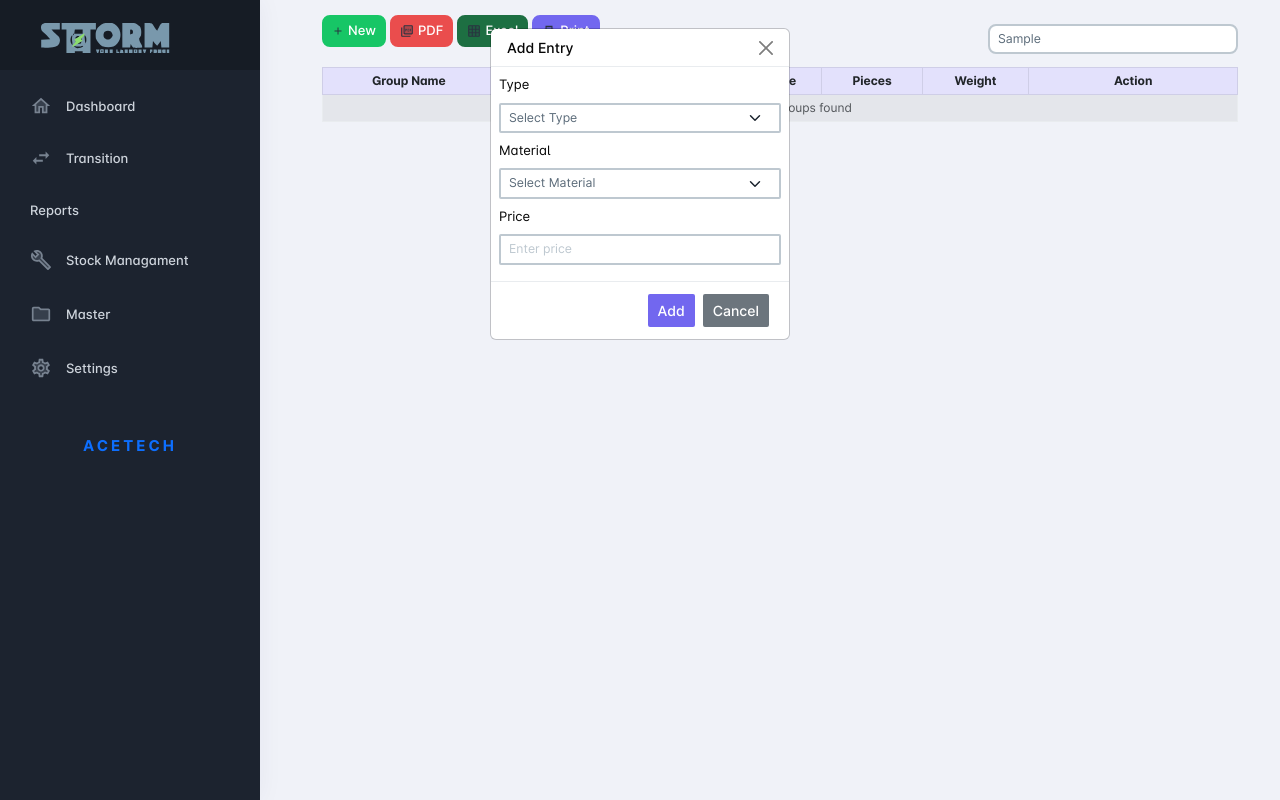
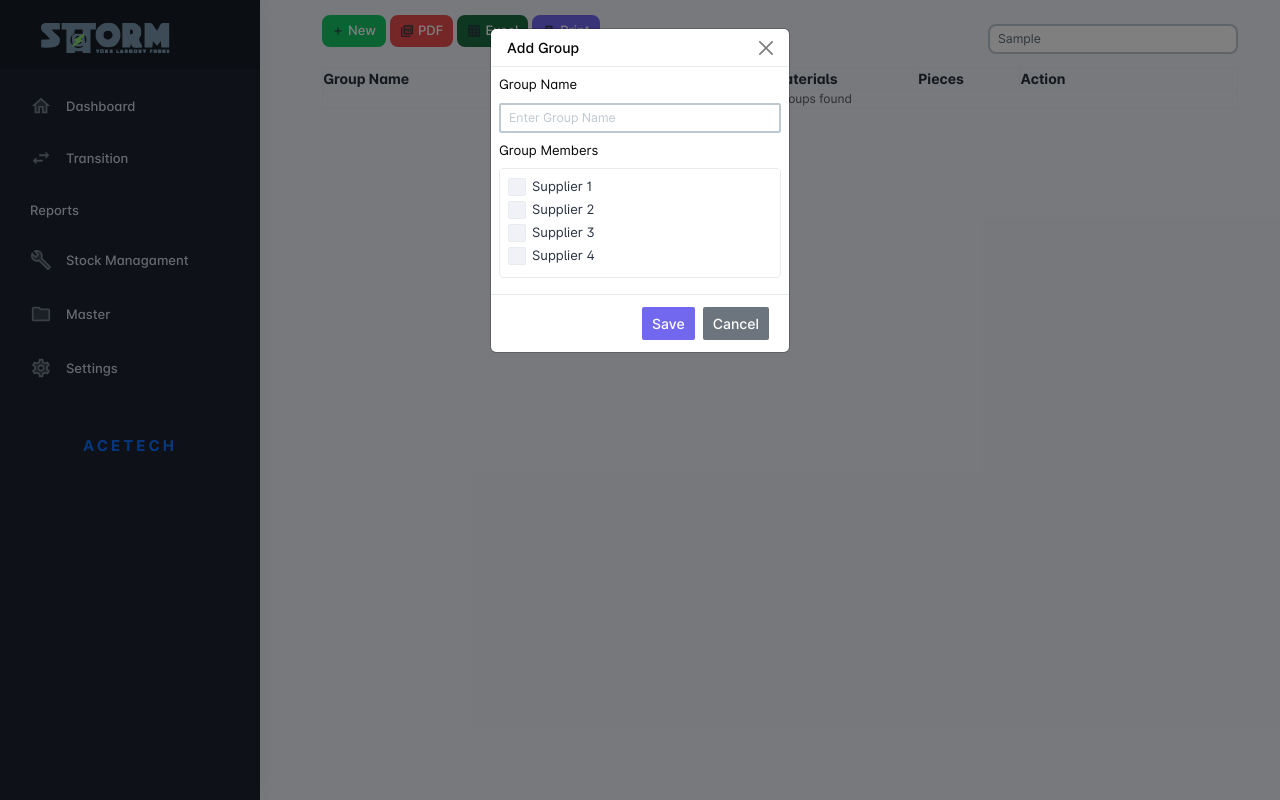
Before and after one commit to AcetechDevelopment/FLS, a React (Vite) app: page /suppliergroup in a window 1280 px wide. Both pictures are taken after typing "Sample" into the empty fields and a click on the button "add New". Built offline with nearby package versions, Linux system fonts and the light colour scheme; some icons are missing.

Commit message:
suppliergroup

```diff
--- a/src/views/master/supplier.jsx
+++ b/src/views/master/supplier.jsx
@@ -1,4 +1,3 @@
-
 import "bootstrap/dist/css/bootstrap.min.css";
 import jsPDF from "jspdf";
 import autoTable from "jspdf-autotable";
--- a/src/views/master/suppliergroup.jsx
+++ b/src/views/master/suppliergroup.jsx
@@ -7,18 +7,36 @@ import * as XLSX from "xlsx";
 const SupplierGroup = () => {
   const [groups, setGroups] = useState([]);
   const [search, setSearch] = useState("");
-  const [showModal, setShowModal] = useState(false);
+  const [showModal, setShowModal] = useState(false); // group modal
   const [editingGroup, setEditingGroup] = useState(null);
   const [formData, setFormData] = useState({
     groupName: "",
     description: "",
+    groupMembers: []   // ✅ added so Group Members checkboxes work
+  });
+
+  // ====== NEW: material modal state and form ======
+const [showMaterialModal, setShowMaterialModal] = useState(false);
+const [selectedGroupId, setSelectedGroupId] = useState(null); // which row you’re editing
+const [tempMaterials, setTempMaterials] = useState([]); // temp materials before saving
+const [materialForm, setMaterialForm] = useState({
+  material: "",
+  weight: "",
+  price: "",
 });
 
   // ✅ Load data from localStorage when component mounts
   useEffect(() => {
     const stored = localStorage.getItem("supplierGroupData");
     if (stored) {
-      setGroups(JSON.parse(stored));
+      try {
+        const parsed = JSON.parse(stored);
+        // ensure groups have materials array
+        const safe = parsed.map(g => ({ ...g, materials: g.materials || [] }));
+        setGroups(safe);
+      } catch (err) {
+        setGroups(parsed);
+      }
     }
   }, []);
 
@@ -65,7 +83,7 @@ const SupplierGroup = () => {
   // Open modal for new group
   const handleNewGroup = () => {
     setEditingGroup(null);
-    setFormData({ groupName: "", description: "" });
+    setFormData({ groupName: "", description: "", groupMembers: [] });
     setShowModal(true);
   };
 
@@ -81,11 +99,11 @@ const SupplierGroup = () => {
     if (editingGroup) {
       setGroups(
         groups.map((g) =>
-          g.id === editingGroup.id ? { ...formData, id: editingGroup.id } : g
+          g.id === editingGroup.id ? { ...formData, id: editingGroup.id, materials: g.materials || [] } : g
         )
       );
     } else {
-      setGroups([...groups, { ...formData, id: Date.now() }]);
+      setGroups([...groups, { ...formData, id: Date.now(), materials: [] }]);
     }
     setShowModal(false);
   };
@@ -93,6 +111,30 @@ const SupplierGroup = () => {
   // Delete group
   const deleteRow = (id) => {
     setGroups(groups.filter((group) => group.id !== id));
+  };
+
+  // ====== NEW: open material modal for a group ======
+  const openMaterialModal = (groupId) => {
+    setSelectedGroupId(groupId);
+    setMaterialForm({ supplier: "", material: "", pieces: "" });
+    setShowMaterialModal(true);
+  };
+  // alias for older code that used openModal
+  const openModal = openMaterialModal;
+
+  // ====== NEW: save material into selected group ======
+  const handleSaveMaterial = () => {
+    if (!selectedGroupId) return alert("No group selected.");
+    if (!materialForm.material) return alert("Enter material name.");
+    setGroups(prev =>
+      prev.map(g =>
+        g.id === selectedGroupId
+          ? { ...g, materials: [...(g.materials || []), { ...materialForm, id: Date.now() }] }
+          : g
+      )
+    );
+    setShowMaterialModal(false);
+    setMaterialForm({ supplier: "", material: "", pieces: "" });
   };
 
   // ✅ Export PDF
@@ -191,7 +233,7 @@ const SupplierGroup = () => {
   const filteredGroups = groups.filter(
     (g) =>
       g.groupName.toLowerCase().includes(search.toLowerCase()) ||
-      g.description.toLowerCase().includes(search.toLowerCase())
+      (g.description || "").toLowerCase().includes(search.toLowerCase())
   );
 
   return (
@@ -280,22 +322,15 @@ const SupplierGroup = () => {
       </div>
 
       {/* ✅ Table */}
-      <div className="table-responsive">
-        <table
-          className="table table-bordered table-striped align-middle"
-          style={{ fontSize: "12px" }}
-        >
-          <thead className="table-primary" style={{ fontSize: "12px" }}>
-            <tr className="text-center">
-              <th className="py-1 px-1">Group Name</th>
-              <th className="py-1 px-1">Supplier</th>
-              <th className="py-1 px-1">Material</th>
-              <th className="py-1 px-1">Prize</th>
-              <th className="py-1 px-1">Pieces</th>
-              <th className="py-1 px-1"> Weight </th>
-              <th className="py-1 px-1" style={{ minWidth: "100px" }}>
-                Action
-              </th>
+      <table className="table table-bordered table-sm">
+        <thead>
+          <tr>
+            <th>Group Name</th>
+            <th>Supplier</th>
+            <th>Material</th>
+            <th>Materials</th>
+            <th>Pieces</th>
+            <th style={{ minWidth: "100px" }}>Action</th>
           </tr>
         </thead>
 
@@ -323,13 +358,26 @@ const SupplierGroup = () => {
                 </select>
               </td>
 
-                {/* Price Manual Entry */}
-                <td className="py-1 px-1">
-                  <input
-                    type="text"
-                    className="form-control form-control-sm"
-                    placeholder="Enter Price"
-                  />
+              {/* Materials list + + button */}
+              <td>
+                {(group.materials || []).length > 0 ? (
+                  <ul className="mb-0">
+                    {(group.materials || []).map((m) => (
+                      <li key={m.id}>
+                        {m.supplier} | {m.material} | {m.pieces}
+                      </li>
+                    ))}
+                  </ul>
+                ) : (
+                  <span className="text-muted">No material</span>
+                )}
+                {/* ➕ button */}
+                <button
+                  className="btn btn-sm btn-success ms-2"
+                  onClick={() => openMaterialModal(group.id)}
+                >
+                  +
+                </button>
               </td>
 
               {/* No. of Pieces */}
@@ -339,17 +387,8 @@ const SupplierGroup = () => {
                   className="form-control form-control-sm"
                   placeholder="Pieces"
                   min="0"
-                    onKeyDown={isIntegerKey} // 👈 only integers
-                  />
-                </td>
-
-                {/* Weight */}
-                <td className="py-1 px-1">
-                  <input
-                    type="text"
-                    className="form-control form-control-sm"
-                    placeholder="Weight (Kg)"
-                    onKeyDown={isDecimalKey} // 👈 allows decimals
+                  defaultValue={1}          // set defaultValue to avoid controlled-warning
+                  onKeyDown={isIntegerKey} // only integers
                 />
               </td>
 
@@ -409,83 +448,32 @@ const SupplierGroup = () => {
           )}
         </tbody>
       </table>
-      </div>
 
-      {/* ✅ Modal */}
+      {/* ✅ Group Modal (only keep one version) */}
       {showModal && (
-        <div className="modal fade show d-block" tabIndex="-1">
+        <div
+          className="modal fade show d-block"
+          tabIndex="-1"
+          style={{ backgroundColor: "rgba(0,0,0,0.5)" }}
+        >
           <div className="modal-dialog modal-sm">
             <div className="modal-content">
+              {/* Header */}
               <div className="modal-header py-2 px-3">
                 <h5 className="modal-title" style={{ fontSize: "14px" }}>
-                  {editingGroup ? "Edit Entry" : "Add Entry"}
+                  {editingGroup ? "Edit Group" : "Add Group"}
                 </h5>
                 <button
                   type="button"
-                  className="btn-close btn-sm"
+                  className="btn-close"
+                  aria-label="Close"
                   onClick={() => setShowModal(false)}
                 ></button>
               </div>
 
+              {/* Body */}
               <div className="modal-body p-2" style={{ fontSize: "13px" }}>
-                {/* Type */}
-                <div className="mb-2">
-                  <label className="form-label" style={{ fontSize: "13px" }}>
-                    Type
-                  </label>
-                  <select
-                    className="form-select form-select-sm"
-                    value={formData.type || ""}
-                    onChange={(e) =>
-                      setFormData({ ...formData, type: e.target.value })
-                    }
-                  >
-                    <option value="">Select Type</option>
-                    <option value="supplier">Supplier</option>
-                    <option value="supplierGroup">Supplier Group</option>
-                  </select>
-                </div>
-
-                {/* Supplier */}
-                {formData.type === "supplier" && (
-                  <>
-                    <div className="mb-2">
-                      <label className="form-label" style={{ fontSize: "13px" }}>
-                        Supplier Name
-                      </label>
-                      <input
-                        type="text"
-                        className="form-control form-control-sm"
-                        value={formData.supplierName || ""}
-                        onChange={(e) =>
-                          setFormData({
-                            ...formData,
-                            supplierName: e.target.value,
-                          })
-                        }
-                      />
-                    </div>
-                    <div className="mb-2">
-                      <label className="form-label" style={{ fontSize: "13px" }}>
-                        Supplier Code
-                      </label>
-                      <input
-                        type="text"
-                        className="form-control form-control-sm"
-                        value={formData.supplierCode || ""}
-                        onChange={(e) =>
-                          setFormData({
-                            ...formData,
-                            supplierCode: e.target.value,
-                          })
-                        }
-                      />
-                    </div>
-                  </>
-                )}
-
-                {/* Supplier Group */}
-                {formData.type === "supplierGroup" && (
+                {/* Group Name */}
                 <div className="mb-2">
                   <label className="form-label" style={{ fontSize: "13px" }}>
                     Group Name
@@ -497,67 +485,56 @@ const SupplierGroup = () => {
                     onChange={(e) =>
                       setFormData({ ...formData, groupName: e.target.value })
                     }
+                    placeholder="Enter Group Name"
                   />
                 </div>
-                )}
 
-                {/* Material Dropdown */}
+                {/* Group Members */}
                 <div className="mb-2">
                   <label className="form-label" style={{ fontSize: "13px" }}>
-                    Material
+                    Group Members
                   </label>
-                  <select
-                    className="form-select form-select-sm"
-                    value={formData.material || ""}
-                    onChange={(e) =>
-                      setFormData({ ...formData, material: e.target.value })
-                    }
+                  <div
+                    className="border rounded p-2"
+                    style={{ maxHeight: "150px", overflowY: "auto" }}
                   >
-                    <option value="">Select Material</option>
-                    <option value="material1">Material 1</option>
-                    <option value="material2">Material 2</option>
-                    <option value="material3">Material 3</option>
-                  </select>
+                    {["Supplier 1", "Supplier 2", "Supplier 3", "Supplier 4"].map(
+                      (supplier, index) => (
+                        <div className="form-check" key={index}>
+                          <input
+                            type="checkbox"
+                            className="form-check-input"
+                            id={`supplier-${index}`}
+                            value={supplier}
+                            checked={formData.groupMembers?.includes(supplier) || false}
+                            onChange={(e) => {
+                              const updated = e.target.checked
+                                ? [...(formData.groupMembers || []), supplier]
+                                : (formData.groupMembers || []).filter((s) => s !== supplier);
+                              setFormData({ ...formData, groupMembers: updated });
+                            }}
+                          />
+                          <label
+                            className="form-check-label"
+                            htmlFor={`supplier-${index}`}
+                          >
+                            {supplier}
+                          </label>
                         </div>
-
-                {/* Prize Entry */}
-              <div className="mb-2">
-  <label className="form-label" style={{ fontSize: "13px" }}>
-    Price
-  </label>
-  <input
-    type="text"   // ✅ use text so filtering works
-    className="form-control form-control-sm"
-    value={formData.prize || ""}
-    placeholder="Enter price"
-    onKeyDown={(e) => {
-      const char = e.key;
-      const allowedchars = "0123456789";
-      const controlKeys = ["Backspace", "Delete", "ArrowLeft", "ArrowRight", "Tab"];
-
-      // ✅ allow control keys
-      if (controlKeys.includes(char)) return;
-
-      // ✅ allow only one decimal point
-      if (char === "." && !e.target.value.includes(".")) return;
-
-      // ❌ block everything else
-      if (!allowedchars.includes(char)) {
-        e.preventDefault();
-      }
-    }}
-    onChange={(e) =>
-      setFormData({ ...formData, prize: e.target.value })
-    }
-  />
+                      )
+                    )}
+                  </div>
                 </div>
               </div>
 
+              {/* Footer */}
               <div className="modal-footer py-2 px-3">
-                <button className="btn btn-sm btn-primary" onClick={handleSaveGroup}>
-                  {editingGroup ? "Update" : "Add"}
+                <button
+                  className="btn btn-sm btn-primary"
+                  onClick={handleSaveGroup}
+                >
+                  {editingGroup ? "Update" : "Save"}
                 </button>
-
                 <button
                   className="btn btn-sm btn-secondary"
                   onClick={() => setShowModal(false)}
@@ -569,6 +546,124 @@ const SupplierGroup = () => {
           </div>
         </div>
       )}
+
+      {/* ====== NEW: Material Modal ====== */}
+   {showMaterialModal && (
+  <div
+    className="modal fade show d-block"
+    tabIndex="-1"
+    style={{ backgroundColor: "rgba(0,0,0,0.5)" }}
+  >
+    <div className="modal-dialog modal-lg"> {/* bigger modal for 2 columns */}
+      <div className="modal-content">
+        <div className="modal-header py-2 px-3">
+          <h5 className="modal-title" style={{ fontSize: "14px" }}>Add Material</h5>
+          <button
+            type="button"
+            className="btn-close"
+            aria-label="Close"
+            onClick={() => setShowMaterialModal(false)}
+          ></button>
+        </div>
+
+        <div className="modal-body p-2" style={{ fontSize: "13px" }}>
+          <div className="row">
+            {/* ✅ Left Side - Materials List */}
+            <div className="col-6 border-end">
+              <h6 style={{ fontSize: "13px" }}>Added Materials</h6>
+              {tempMaterials.length > 0 ? (
+                <ul className="list-group list-group-sm">
+                  {tempMaterials.map((m, index) => (
+                    <li
+                      key={index}
+                      className="list-group-item d-flex justify-content-between align-items-center py-1 px-2"
+                      style={{ fontSize: "12px" }}
+                    >
+                      {m.material} | {m.weight} Kg | ₹{m.price}
+                      <button
+                        className="btn btn-sm btn-danger py-0 px-1"
+                        onClick={() => removeTempMaterial(index)}
+                      >
+                        x
+                      </button>
+                    </li>
+                  ))}
+                </ul>
+              ) : (
+                <p className="text-muted" style={{ fontSize: "12px" }}>
+                  No materials added yet
+                </p>
+              )}
+
+              {/* Save Button */}
+              <div className="mt-2">
+                <button
+                  className="btn btn-sm btn-primary"
+                  onClick={handleSaveMaterial}
+                >
+                  Save
+                </button>
+              </div>
+            </div>
+
+            {/* ✅ Right Side - Add New Material */}
+            <div className="col-6">
+              <h6 style={{ fontSize: "13px" }}>New Material</h6>
+              <div className="mb-2">
+                <label className="form-label" style={{ fontSize: "13px" }}>Material</label>
+                <input
+                  type="text"
+                  className="form-control form-control-sm"
+                  value={materialForm.material}
+                  onChange={(e) =>
+                    setMaterialForm({ ...materialForm, material: e.target.value })
+                  }
+                />
+              </div>
+              <div className="mb-2">
+                <label className="form-label" style={{ fontSize: "13px" }}>Weight (Kg)</label>
+                <input
+                  type="number"
+                  className="form-control form-control-sm"
+                  value={materialForm.weight}
+                  onChange={(e) =>
+                    setMaterialForm({ ...materialForm, weight: e.target.value })
+                  }
+                />
+              </div>
+              <div className="mb-2">
+                <label className="form-label" style={{ fontSize: "13px" }}>Price (₹)</label>
+                <input
+                  type="number"
+                  className="form-control form-control-sm"
+                  value={materialForm.price}
+                  onChange={(e) =>
+                    setMaterialForm({ ...materialForm, price: e.target.value })
+                  }
+                />
+              </div>
+              <button
+                className="btn btn-sm btn-success"
+                onClick={addTempMaterial}
+              >
+                Add
+              </button>
+            </div>
+          </div>
+        </div>
+
+        <div className="modal-footer py-2 px-3">
+          <button
+            className="btn btn-sm btn-secondary"
+            onClick={() => setShowMaterialModal(false)}
+          >
+            Close
+          </button>
+        </div>
+      </div>
+    </div>
+  </div>
+)}
     </div>
   );
 };
```
Lines whose indentation alone changed are shown as unchanged.
